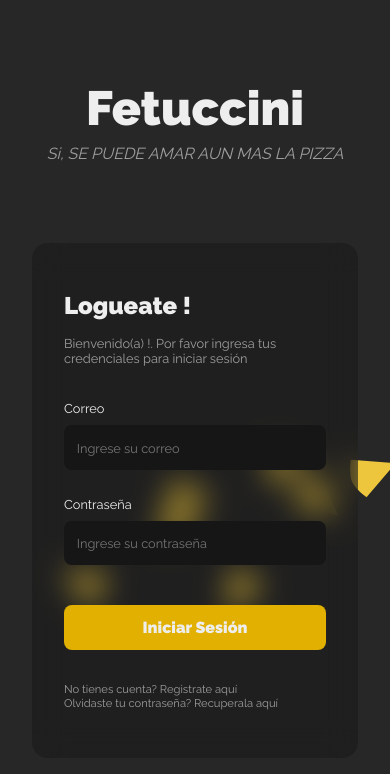
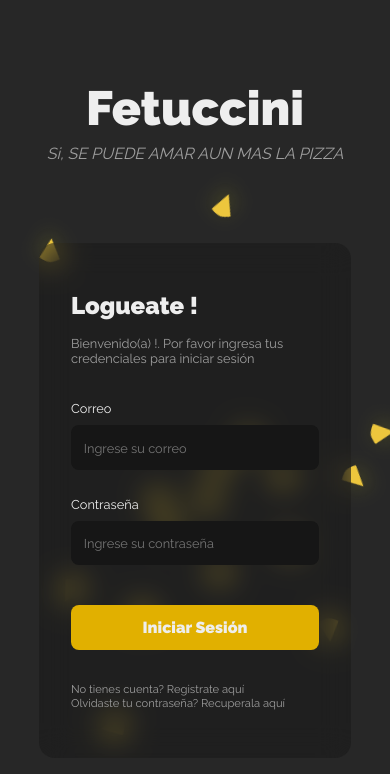
Before and after one commit to luisvilla8/pizzaAppFrontend, a React (Vite) app: page /login in a window 390 px wide. Shown: the top 774 px of the page. Built offline with nearby package versions, Linux system fonts and the light colour scheme.

Commit message:
feat:adds responsive for loginModal and pizzasvg animation

```diff
--- a/src/styles/PizzaBg.module.css
+++ b/src/styles/PizzaBg.module.css
@@ -9,3 +9,19 @@
   align-items: center;
   justify-content: center;
 }
+
+.container svg {
+  animation: pizzaItemLight 3s alternate-reverse infinite;
+}
+
+@keyframes pizzaItemLight {
+  0% {
+    filter: drop-shadow(3px 5px 10px rgba(208, 205, 15, 0.2));
+  }
+  50% {
+    filter: drop-shadow(3px 5px 10px rgba(208, 205, 15, 0.8));
+  }
+  100% {
+    filter: drop-shadow(3px 5px 10px rgba(208, 205, 15, 0.2));
+  }
+}
--- a/src/views/Login/Login.jsx
+++ b/src/views/Login/Login.jsx
@@ -31,7 +31,7 @@ export const Login = () => {
           <Link to='recover'> Recuperala aquí</Link>
         </span>
       </section>
-      <PizzaBg qty={10}/>
+      <PizzaBg qty={20}/>
     </div>
   )
 }
--- a/src/views/Login/Login.module.css
+++ b/src/views/Login/Login.module.css
@@ -25,6 +25,8 @@
   position: relative;
   z-index: 9;
   backdrop-filter: blur(15px);
+  width: clamp(15rem, 80vw ,35rem);
+  margin: 0 auto;
 }
 
 .modal__title {
```
Also changed, not shown: 1 other file (tests, documents, lock files or other folders).
